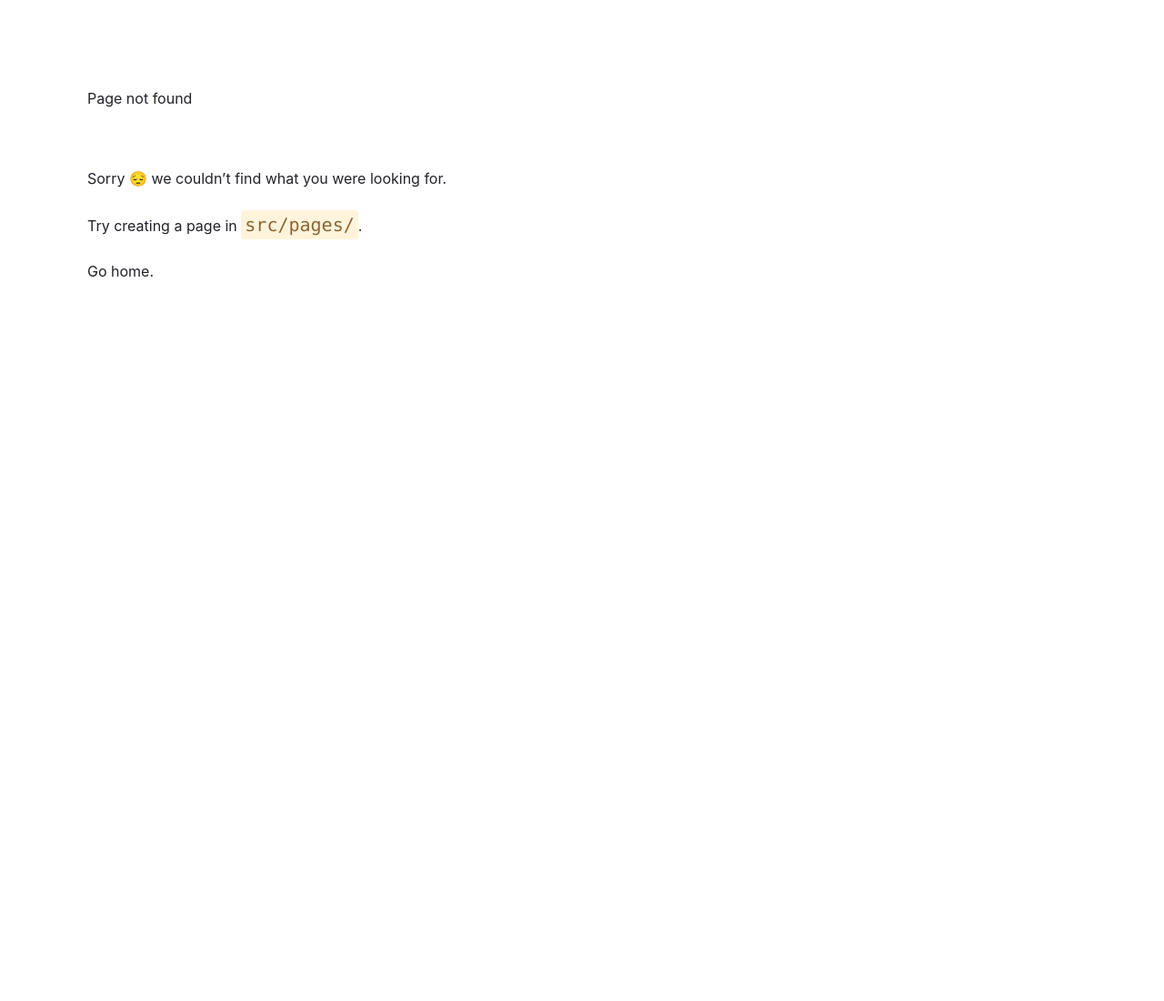
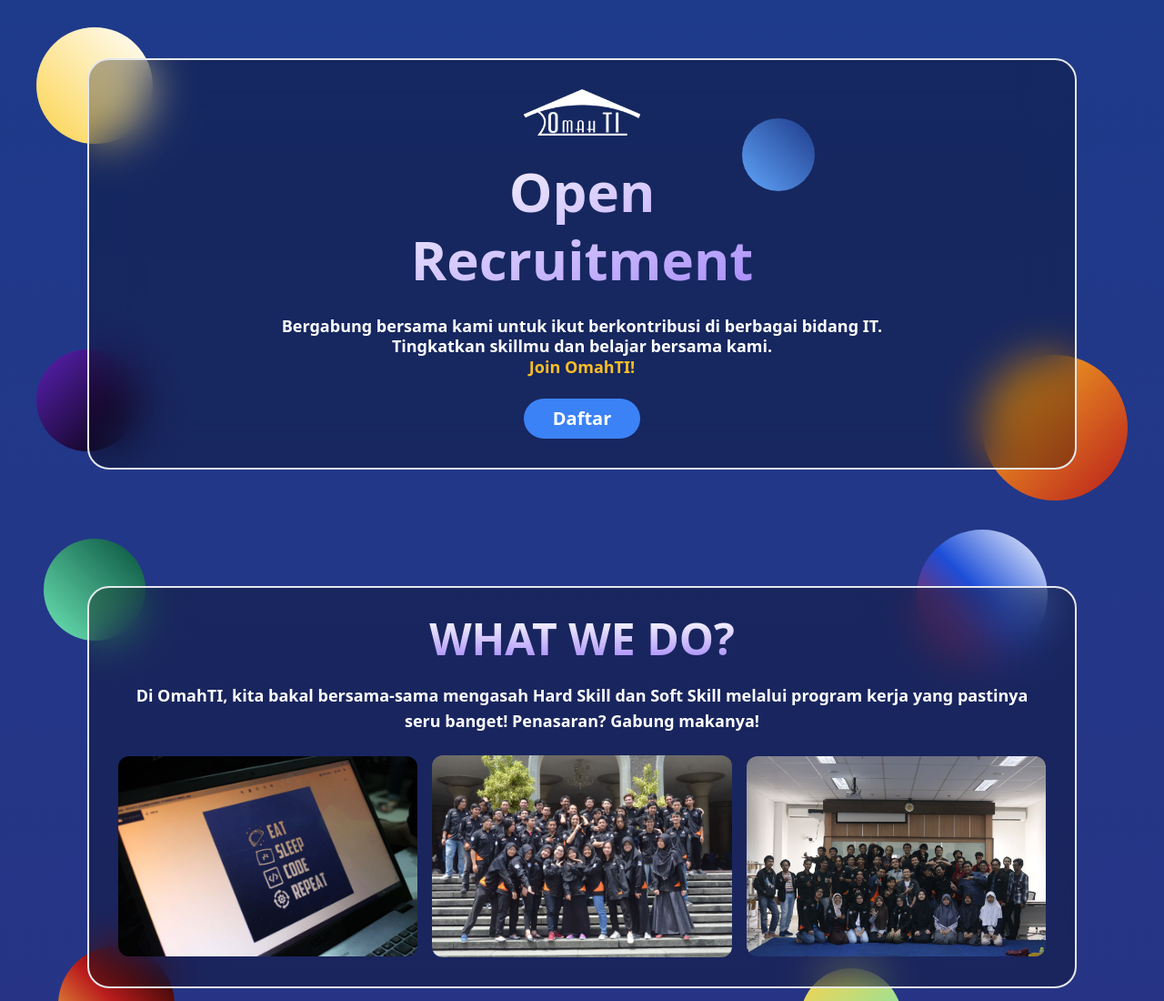
Before and after one commit to scantarbian/OpRecOTI2021, a Gatsby site: page /clean in a window 1280 px wide. Before the commit this address had no page. Shown: the top 1100 px of the page at 91% size. Before the commit the page ends 800 px from the top, so only its background shows below. Built offline with nearby package versions, Linux system fonts and the light colour scheme; Gatsby itself is replaced by a stand-in of ours; what tailwindcss-border-gradients would draw is missing.

Commit message:
add alternative parallax-less version

```diff
--- a/src/components/Cards.js
+++ b/src/components/Cards.js
@@ -12,7 +12,7 @@
 const Core = ({ children }) => {
   return (
     <div className="flex flex-col space-y-6 text-center items-center p-8 rounded-3xl mx-24 text-white
-      border-2
+      border-2 z-10
       backdrop-filter backdrop-blur-xl bg-opacity-30 bg-black ">
       {children}
     </div>
--- /dev/null
+++ b/src/pages/clean.js
@@ -0,0 +1,33 @@
+import * as React from "react"
+import Footer from '../components/Footer'
+import { Welcome, About, WhatWeDo, ReadyToJoinUs, Timeline, Benefits, Faq } from '../components/Cards'
+
+const HomepageAlt = () => {
+  return (
+    <div>
+      <title>Open Recruitment OmahTI 2021</title>
+      <main className="static ">
+        <div className="flex flex-col pt-16 space-y-32 bg-gradient-to-b from-blue-900 via-indigo-900 to-black">
+          <Welcome />
+          <WhatWeDo />
+          <Timeline />
+          <About />
+          <Benefits />
+          <Faq />
+          <ReadyToJoinUs />
+          <Footer />
+        </div>
+        <div className="absolute bg-gradient-to-tr from-yellow-300 to-white w-32 h-32 rounded-full ml-10" style={{top: '30px'}}/>
+        <div className="absolute bg-gradient-to-br from-purple-800 to-black w-28 h-28 rounded-full ml-10" style={{top: '384px'}}/>
+        <div className="absolute bg-gradient-to-bl from-green-900 to-green-300 w-28 h-28 rounded-full ml-12" style={{top: '592px'}}/>
+        <div className="absolute bg-gradient-to-tr from-yellow-300 via-red-700 to-black w-32 h-32 rounded-full ml-16" style={{top: '1040px'}}/>
+        <div className="absolute right-0 bg-gradient-to-bl from-blue-900 to-blue-400 w-20 h-20 rounded-full mr-96 z-20" style={{top: '130px'}}/>
+        <div className="absolute right-0 bg-gradient-to-tl from-red-700 to-yellow-400 w-40 h-40 rounded-full mr-10" style={{top: '390px'}}/>
+        <div className="absolute right-0 bg-gradient-to-tr from-red-700 via-blue-700 to-white w-36 h-36 rounded-full mr-32" style={{top: '582px'}}/>
+        <div className="absolute right-0 bg-gradient-to-br from-yellow-300 to-green-300 w-28 h-28 rounded-full mr-72" style={{top: '1064px'}}/>
+      </main>
+    </div>
+  )
+}
+
+export default HomepageAlt
```
